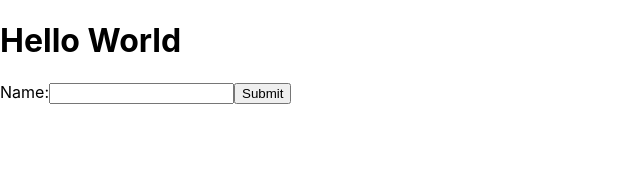
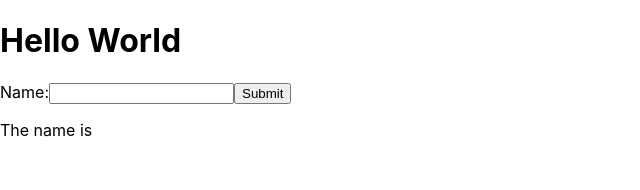
Before and after one commit to salemeid/my-app, a React (Create React App) app: page / in a window 1280 px wide. Shown: the top 190 px of the page, without its empty margins (0-640 px from the left). Built offline with nearby package versions, Linux system fonts and the light colour scheme.

Commit message:
fixed input output

```diff
--- a/src/components/Input.js
+++ b/src/components/Input.js
@@ -4,10 +4,11 @@ import React from 'react';
 class InputNumber extends React.Component {
     constructor(props) {
         super(props);
-        this.state = {value:''};
+        this.state = {value:'', beta:''};
 
         this.handleChange = this.handleChange.bind(this);
         this.handleSubmit = this.handleSubmit.bind(this);
+        this.handleClick = this.handleClick.bind(this);
 
     }
 
@@ -17,19 +18,31 @@ class InputNumber extends React.Component {
     }
 
     handleSubmit(event) {
+
         console.log(this.state.value);
         event.preventDefault(0);
     }
 
+    handleClick() {
+        this.setState({beta: this.state.value})
+    }
+
+
     render() {
+
     return(
+        <div>
         <form onSubmit= {this.handleSubmit}>
             <label>
             Name:
             <input type="text" value={this.state.value} onChange={this.handleChange} />
             </label>
-            <input type="submit" value="Submit" />
+            <input type="submit" value="Submit" onClick={this.handleClick}/>
         </form>
+
+        <p>The name is {this.state.beta}</p>
+        </div>
+
     )}
 
 
```
